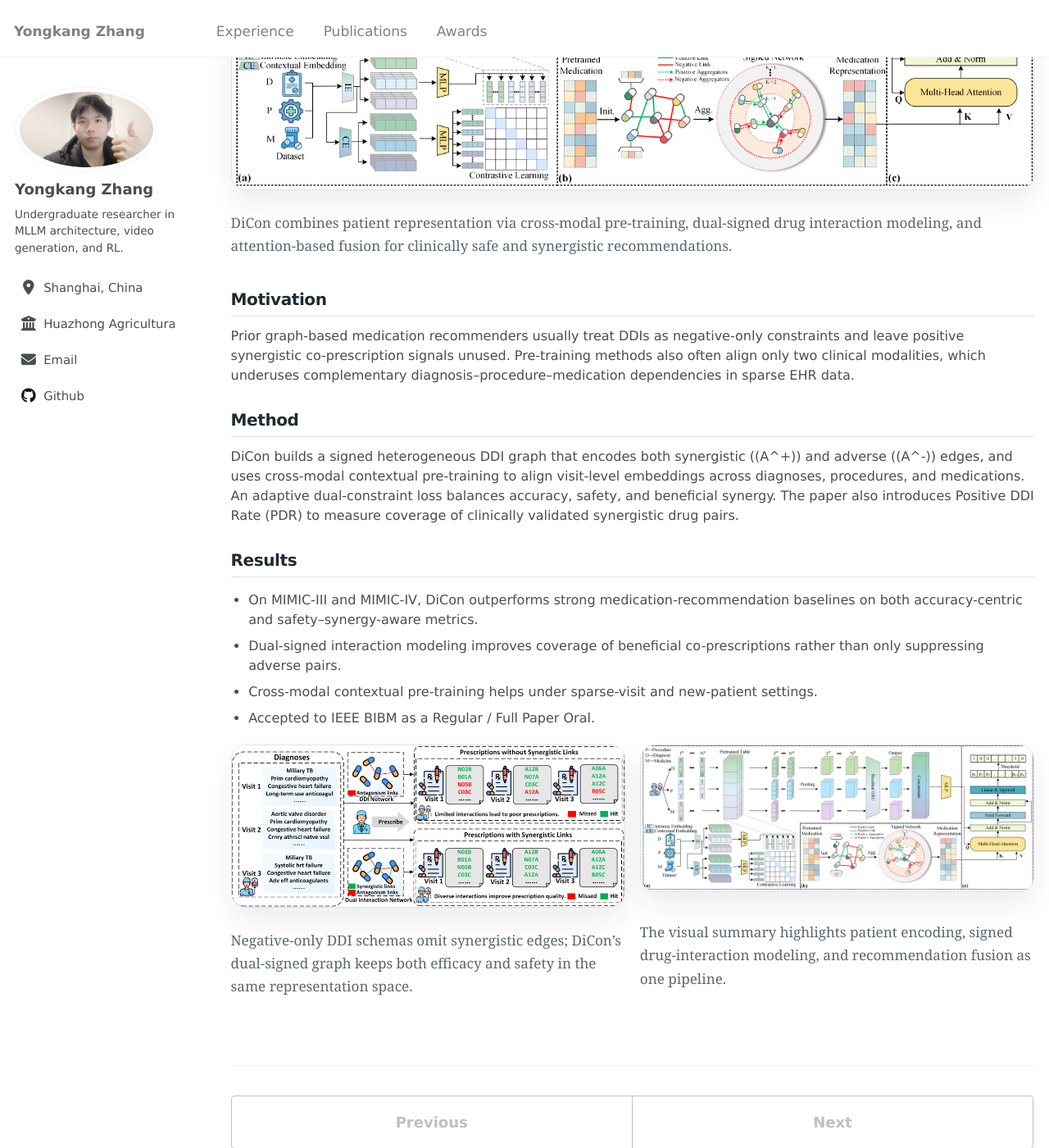
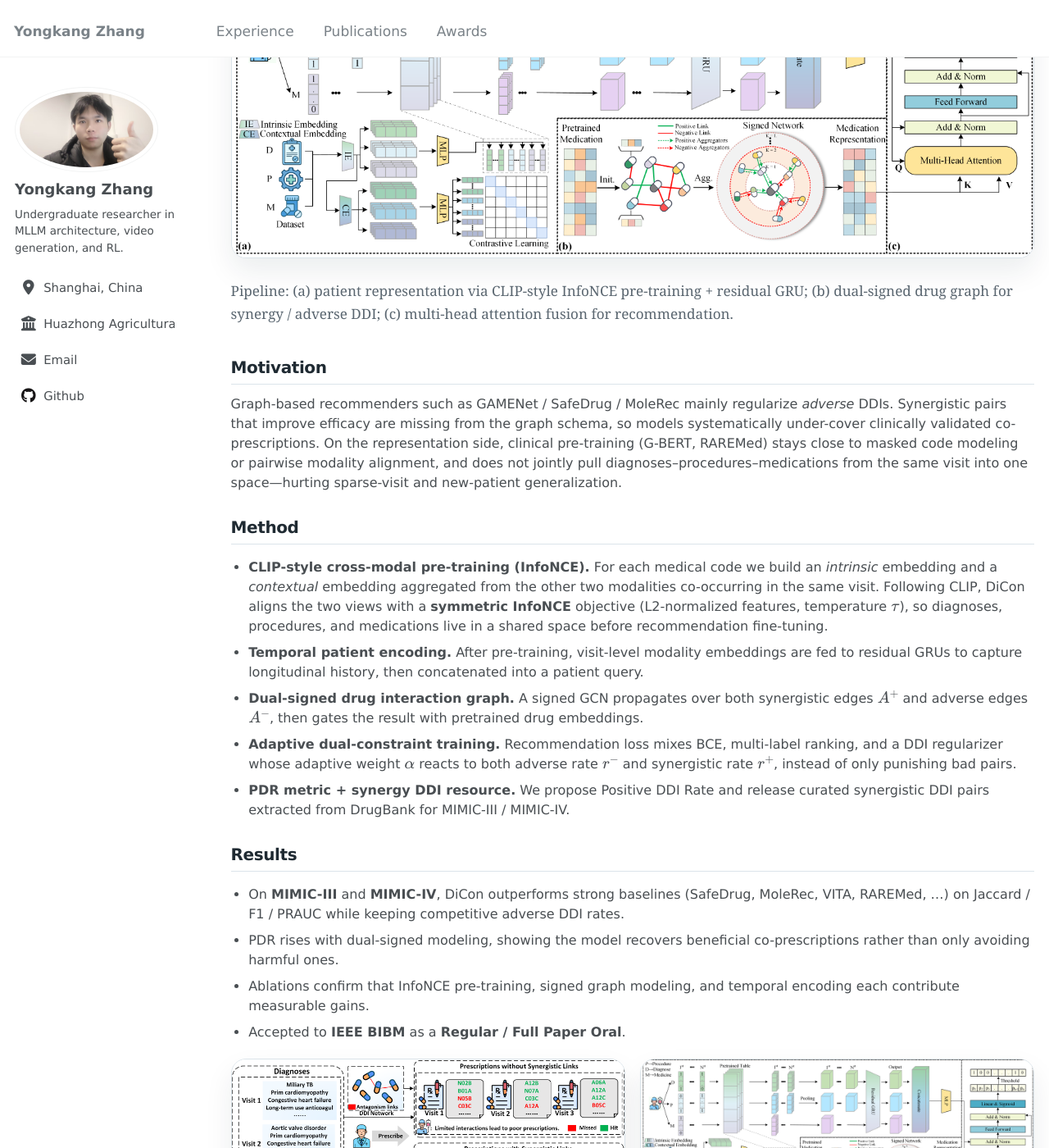
Before and after one commit to calmee4/Yongkang_CV, a Jekyll site: the page built from _publications/dicon.md, in a window 1280 px wide and 1400 px high, scrolled down 560 px. Shown: the whole window at 82% size. Built offline with Jekyll 4.4.1, drawn with Linux system fonts in a browser that asks for light colours; some of the changed text lies outside the part shown.

Commit message:
Polish DiCon homepage blurb with CLIP/InfoNCE pre-training story.
Co-authored-by: Cursor <cursoragent@cursor.com>

```diff
--- a/_publications/dicon.md
+++ b/_publications/dicon.md
@@ -21,38 +21,44 @@ comments: false
     <span class="paper-tag">First Author</span>
     <span class="paper-tag">2025.03 - 2025.10</span>
   </div>
-  <p><strong>Overview.</strong> DiCon treats medication recommendation as a synergy-aware data management problem over EHRs: instead of modeling drug–drug interactions only as adverse constraints, it jointly encodes synergistic and adverse relations and aligns diagnoses, procedures, and prescriptions under sparse visit histories.</p>
+  <p><strong>Overview.</strong> Medication recommendation from EHRs must do two hard things at once: integrate sparse, heterogeneous clinical codes (diagnoses, procedures, medications), and prescribe combinations that are not only safe but also therapeutically synergistic. Most prior systems treat drug–drug interactions as <em>negative-only</em> constraints and leave beneficial co-prescription signals unused; their pre-training also usually aligns only a pair of modalities. <strong>DiCon</strong> closes both gaps with a CLIP-inspired cross-modal pre-training stage and a dual-signed interaction graph, and introduces <strong>Positive DDI Rate (PDR)</strong> to evaluate synergy coverage rather than safety alone.</p>
 </div>
 
 <figure class="paper-main-figure">
   <a href="{{ '/images/publications/detail/dicon-framework.png' | relative_url }}"><img src="{{ '/images/publications/detail/dicon-framework.png' | relative_url }}" alt="Framework of DiCon"></a>
-  <figcaption class="paper-caption">DiCon combines patient representation via cross-modal pre-training, dual-signed drug interaction modeling, and attention-based fusion for clinically safe and synergistic recommendations.</figcaption>
+  <figcaption class="paper-caption">Pipeline: (a) patient representation via CLIP-style InfoNCE pre-training + residual GRU; (b) dual-signed drug graph for synergy / adverse DDI; (c) multi-head attention fusion for recommendation.</figcaption>
 </figure>
 
 ## Motivation
 
-Prior graph-based medication recommenders usually treat DDIs as negative-only constraints and leave positive synergistic co-prescription signals unused. Pre-training methods also often align only two clinical modalities, which underuses complementary diagnosis–procedure–medication dependencies in sparse EHR data.
+Graph-based recommenders such as GAMENet / SafeDrug / MoleRec mainly regularize <em>adverse</em> DDIs. Synergistic pairs that improve efficacy are missing from the graph schema, so models systematically under-cover clinically validated co-prescriptions. On the representation side, clinical pre-training (G-BERT, RAREMed) stays close to masked code modeling or pairwise modality alignment, and does not jointly pull diagnoses–procedures–medications from the same visit into one space—hurting sparse-visit and new-patient generalization.
 
 ## Method
 
-DiCon builds a signed heterogeneous DDI graph that encodes both synergistic (\(A^+\)) and adverse (\(A^-\)) edges, and uses cross-modal contextual pre-training to align visit-level embeddings across diagnoses, procedures, and medications. An adaptive dual-constraint loss balances accuracy, safety, and beneficial synergy. The paper also introduces Positive DDI Rate (PDR) to measure coverage of clinically validated synergistic drug pairs.
+<ul class="paper-keypoints">
+  <li><strong>CLIP-style cross-modal pre-training (InfoNCE).</strong> For each medical code we build an <em>intrinsic</em> embedding and a <em>contextual</em> embedding aggregated from the other two modalities co-occurring in the same visit. Following CLIP, DiCon aligns the two views with a <strong>symmetric InfoNCE</strong> objective (L2-normalized features, temperature \(\tau\)), so diagnoses, procedures, and medications live in a shared space before recommendation fine-tuning.</li>
+  <li><strong>Temporal patient encoding.</strong> After pre-training, visit-level modality embeddings are fed to residual GRUs to capture longitudinal history, then concatenated into a patient query.</li>
+  <li><strong>Dual-signed drug interaction graph.</strong> A signed GCN propagates over both synergistic edges \(A^+\) and adverse edges \(A^-\), then gates the result with pretrained drug embeddings.</li>
+  <li><strong>Adaptive dual-constraint training.</strong> Recommendation loss mixes BCE, multi-label ranking, and a DDI regularizer whose adaptive weight \(\alpha\) reacts to both adverse rate \(r^-\) and synergistic rate \(r^+\), instead of only punishing bad pairs.</li>
+  <li><strong>PDR metric + synergy DDI resource.</strong> We propose Positive DDI Rate and release curated synergistic DDI pairs extracted from DrugBank for MIMIC-III / MIMIC-IV.</li>
+</ul>
 
 ## Results
 
 <ul class="paper-keypoints">
-  <li>On MIMIC-III and MIMIC-IV, DiCon outperforms strong medication-recommendation baselines on both accuracy-centric and safety–synergy-aware metrics.</li>
-  <li>Dual-signed interaction modeling improves coverage of beneficial co-prescriptions rather than only suppressing adverse pairs.</li>
-  <li>Cross-modal contextual pre-training helps under sparse-visit and new-patient settings.</li>
-  <li>Accepted to IEEE BIBM as a Regular / Full Paper Oral.</li>
+  <li>On <strong>MIMIC-III</strong> and <strong>MIMIC-IV</strong>, DiCon outperforms strong baselines (SafeDrug, MoleRec, VITA, RAREMed, …) on Jaccard / F1 / PRAUC while keeping competitive adverse DDI rates.</li>
+  <li>PDR rises with dual-signed modeling, showing the model recovers beneficial co-prescriptions rather than only avoiding harmful ones.</li>
+  <li>Ablations confirm that InfoNCE pre-training, signed graph modeling, and temporal encoding each contribute measurable gains.</li>
+  <li>Accepted to <strong>IEEE BIBM</strong> as a <strong>Regular / Full Paper Oral</strong>.</li>
 </ul>
 
 <div class="paper-gallery">
   <figure class="paper-figure-card">
     <a href="{{ '/images/publications/detail/dicon-signed-graph.png' | relative_url }}"><img src="{{ '/images/publications/detail/dicon-signed-graph.png' | relative_url }}" alt="Dual-signed DDI graph schema"></a>
-    <figcaption>Negative-only DDI schemas omit synergistic edges; DiCon’s dual-signed graph keeps both efficacy and safety in the same representation space.</figcaption>
+    <figcaption>Negative-only DDI graphs drop synergistic edges; DiCon’s dual-signed schema keeps efficacy (\(A^+\)) and safety (\(A^-\)) in one representation space.</figcaption>
   </figure>
   <figure class="paper-figure-card">
     <a href="{{ '/images/publications/dicon.png' | relative_url }}"><img src="{{ '/images/publications/dicon.png' | relative_url }}" alt="Cover figure of DiCon"></a>
-    <figcaption>The visual summary highlights patient encoding, signed drug-interaction modeling, and recommendation fusion as one pipeline.</figcaption>
+    <figcaption>End-to-end view: CLIP/InfoNCE patient pre-training → signed drug graph → attention-based recommendation.</figcaption>
   </figure>
 </div>
```
Also changed, not shown: _pages/about.md (+5 -4 lines).
